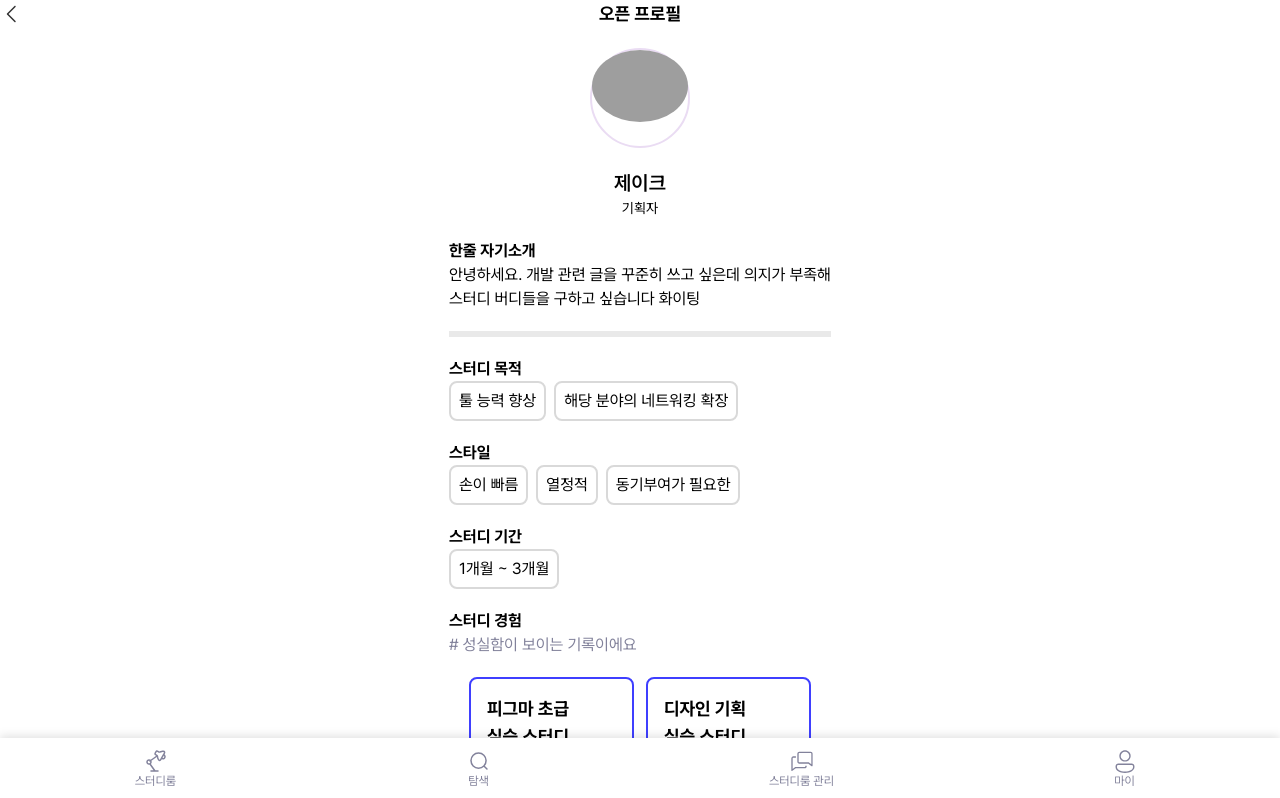
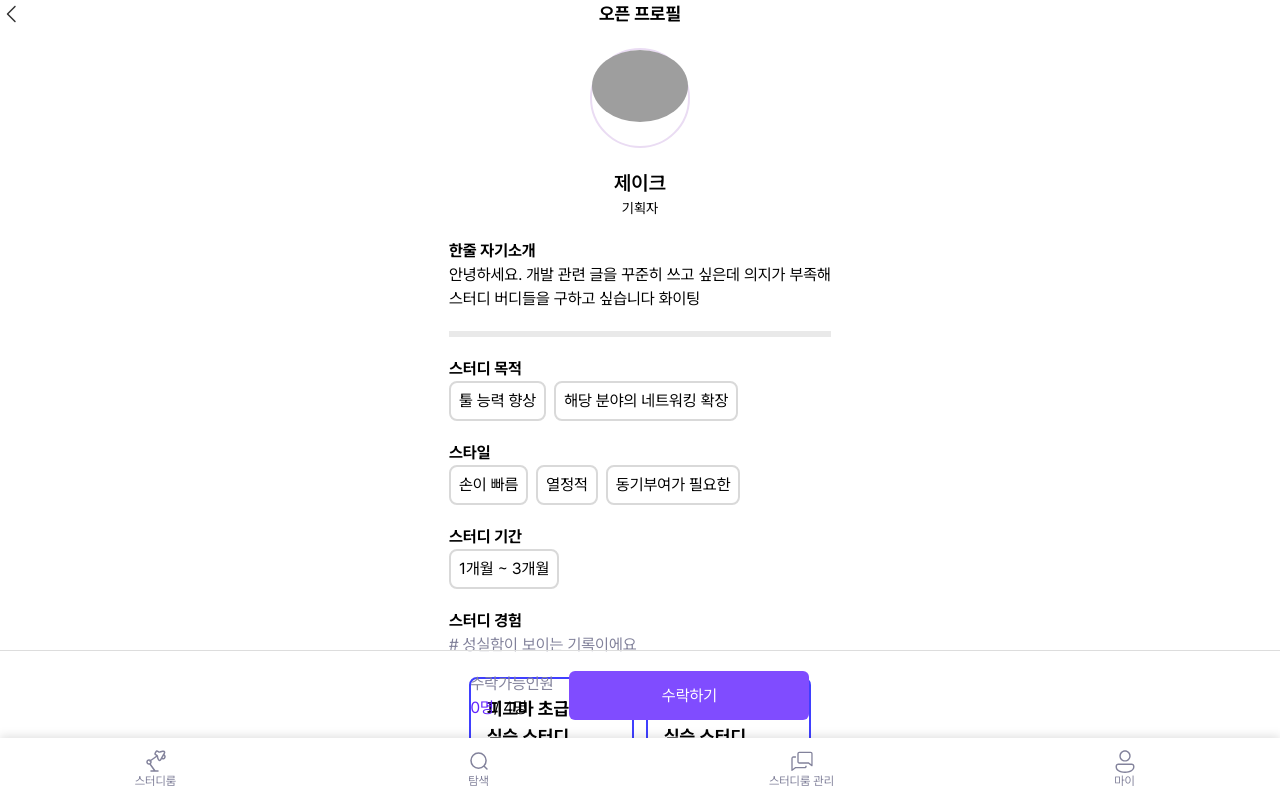
Before and after one commit to yoo-nji/Uandmy_Frontend, a Next.js app: page /public-profile/1 in a window 1280 px wide. Shown: the top 798 px of the page. Built offline with nearby package versions, Linux system fonts and the light colour scheme; grey boxes are pictures that could not be loaded.

Commit message:
[✨feat]: 하단 버튼 컴포넌트 구현 후 페이지 적용

```diff
--- a/src/app/pending-request/page.tsx
+++ b/src/app/pending-request/page.tsx
@@ -4,6 +4,7 @@ import { useState } from 'react';
 
 import PendingProfileCard from '@/components/common/PendingProfileCard';
 import BottomButton from '@/components/common/BottomButton';
+import { useRouter } from 'next/navigation';
 
 interface ProfileDatas {
   id: string;
@@ -17,6 +18,7 @@ interface ProfileDatas {
 }
 
 const PendingRequest = () => {
+  const router = useRouter();
   //대기중인 프로필
   const [profileData, setProfileData] = useState<ProfileDatas[]>([
     {
@@ -44,7 +46,9 @@ const PendingRequest = () => {
   const [acceptedCount, setAcceptedCount] = useState(0);
   const [totalCount, setTotalCount] = useState(4);
 
-  const handleLeftClick = () => {};
+  const handleLeftClick = () => {
+    router.back();
+  };
   const handleReject = (id: string) => {
     //해당 참여요청 거절버튼 클릭
     setProfileData((profiles) =>
@@ -110,7 +114,7 @@ const PendingRequest = () => {
             handleReject={handleReject}
             handleAccept={handleAccept}
           />
-          <div className="flxed bottom-0 w-full ">
+          <div className="w-full right-0 left-0">
             <BottomButton
               label="전체 수락하기"
               acceptedCount={acceptedCount}
--- a/src/app/postdetail/page.tsx
+++ b/src/app/postdetail/page.tsx
@@ -74,7 +74,7 @@ const PostDetailPage = () => {
         <p className="text-gray-600">2024.06.19 (토) - 07.19(토)</p>
         <p className="text-gray-600">매주 토요일 오후 1시 - 3시</p>
       </div>
-      <div className="flxed bottom-0 w-full ">
+      <div className="flex flxed bottom-0 w-full justify-center items-center ">
         <BottomButton
           label="대기 중인 요청 확인하기"
           acceptedCount={acceptedCount}
--- a/src/app/public-profile/[id]/page.tsx
+++ b/src/app/public-profile/[id]/page.tsx
@@ -1,11 +1,12 @@
 'use client';
 
-import { useParams } from 'next/navigation';
+import { useParams, useRouter } from 'next/navigation';
 
 import Avartar from '@/components/common/Avatar';
 import StudyExperienceCard from '@/components/common/StudyExperienceCard';
 import TagList from '@/components/common/TagList';
 import BottomButton from '@/components/common/BottomButton';
+import { useState } from 'react';
 
 interface StudyExperienceDatas {
   title: string;
@@ -36,6 +37,9 @@ interface ProfileProps {
 
 const PublicProfile = () => {
   const { id } = useParams<{ id: string }>();
+  const router = useRouter();
+  const [acceptedCount, setAcceptedCount] = useState(0);
+  const [totalCount, setTotalCount] = useState(4);
 
   const profiles: Record<string, ProfileProps> = {
     '1': {
@@ -69,8 +73,12 @@ const PublicProfile = () => {
     },
   };
 
-  const handleLeftClick = () => {};
-  const handleAccept = () => {};
+  const handleLeftClick = () => {
+    router.back();
+  };
+  const handleAccept = () => {
+    setAcceptedCount(acceptedCount + 1);
+  };
   return (
     <>
       <div className="flex justify-center min-h-screen pb-32 ">
@@ -158,9 +166,13 @@ const PublicProfile = () => {
               </div>
             </div>
           </div>
-
           <div className="flxed bottom-20 left-0 right-0 ">
-            <BottomButton label="수락하기" onClick={handleAccept} />
+            <BottomButton
+              label="수락하기"
+              acceptedCount={acceptedCount}
+              totalCount={totalCount}
+              onClick={handleAccept}
+            />
           </div>
         </div>
       </div>
--- a/src/components/common/BottomButton.tsx
+++ b/src/components/common/BottomButton.tsx
@@ -14,7 +14,10 @@ const BottomButton = ({
   onClick,
 }: BottomButtonProps) => {
   return (
-    <div className="relative box-border flex flex-row gap-2 w-full mx-auto right-0 left-0 ">
+    <div
+      className="fixed bottom-20 border-t border-[#DDDDDD] pt-5 flex flex-row
+     w-full mx-auto right-0 left-0 justify-center items-center ">
+      <div className="flex justify-center items-center gap-4">
         <span>
           <p className="text-[#82829B]">수락가능인원</p>
           <div className="flex">
@@ -30,6 +33,7 @@ const BottomButton = ({
           className="w-[15rem] h-[3.063rem]"
         />
       </div>
+    </div>
   );
 };
 export default BottomButton;
```
Lines whose indentation alone changed are shown as unchanged.
